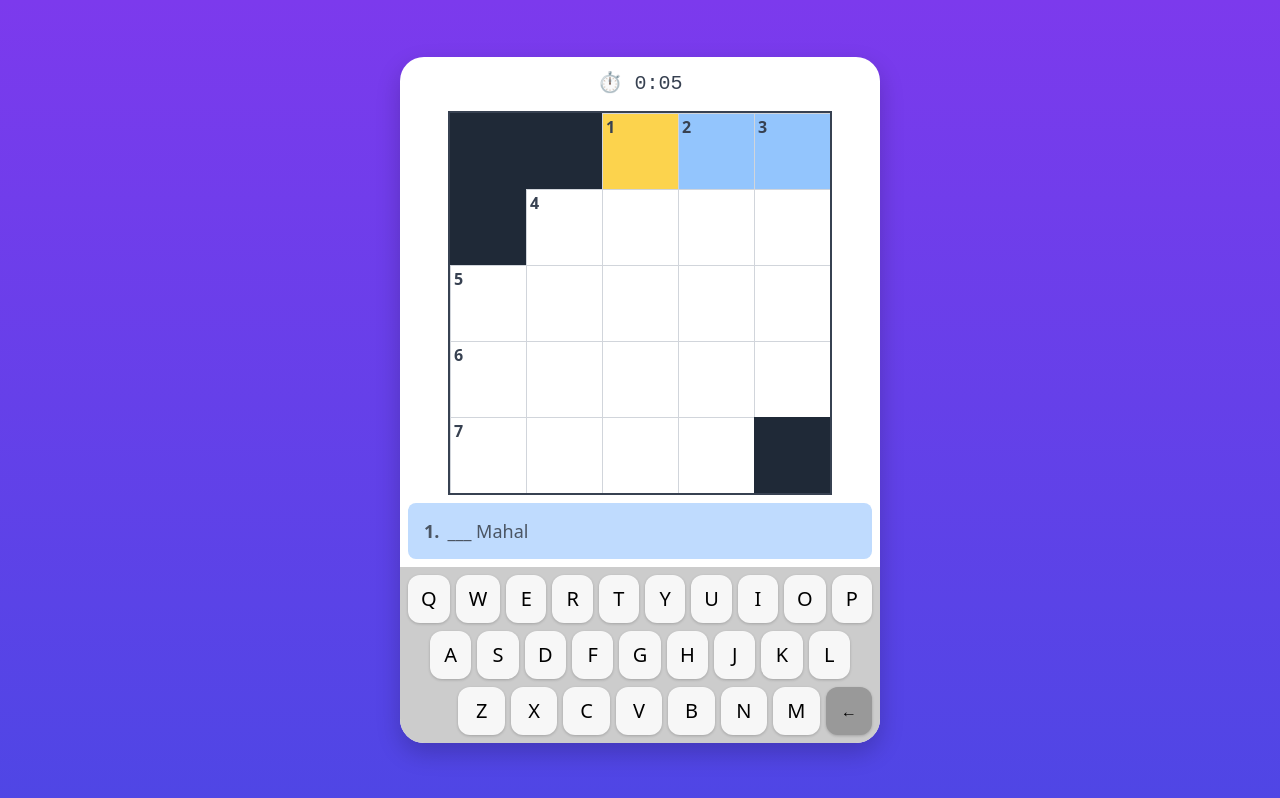
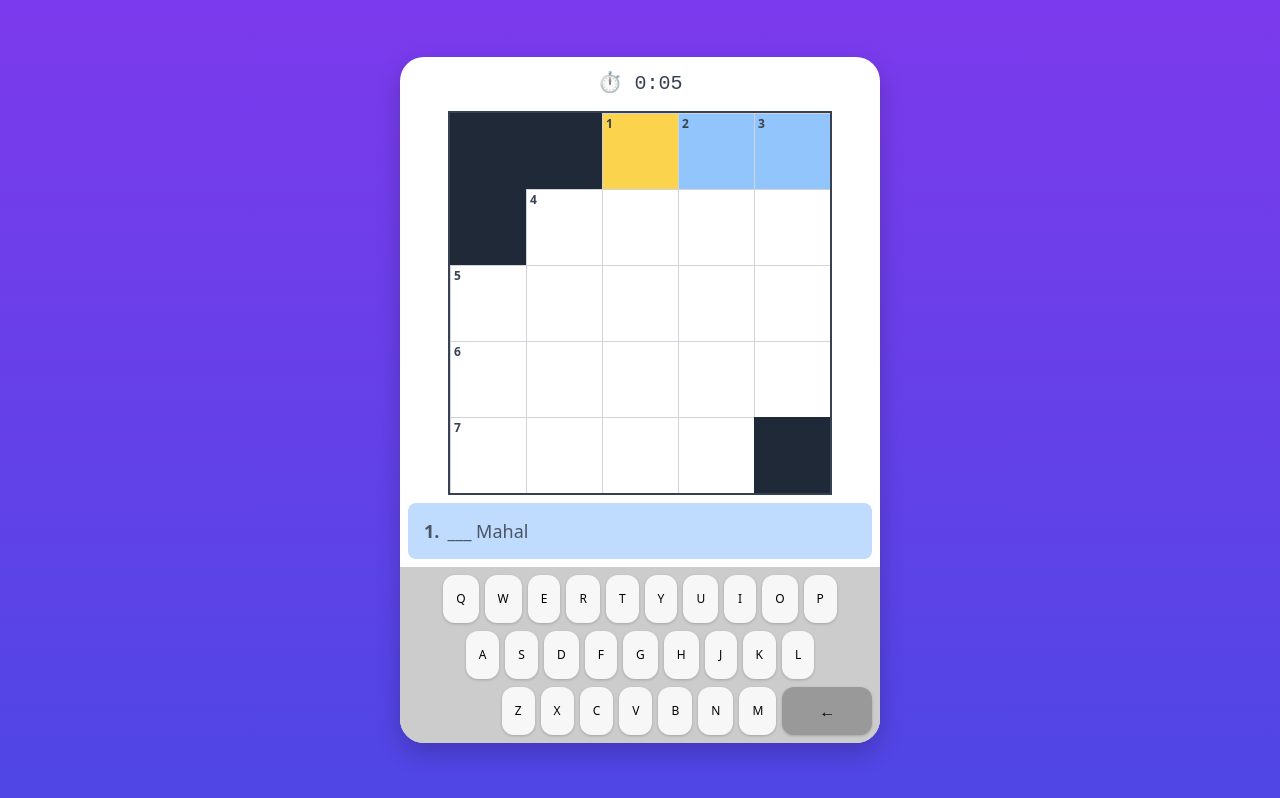
Before and after one commit to kgbergman/mini-crossword, a React (Vite) app: page / in a window 1280 px wide. Built offline with nearby package versions, Linux system fonts and the light colour scheme.

Commit message:
fixing keyboard

```diff
--- a/src/Cell.tsx
+++ b/src/Cell.tsx
@@ -44,14 +44,15 @@ const Cell: React.FC<CellProps> = ({
     const cellContainerStyle: React.CSSProperties = {
         position: 'relative',
         display: 'flex',
-        flex: 1
+        flex: 1,
+        aspectRatio: 1
     };
 
     const clueNumberStyle: React.CSSProperties = {
         position: 'absolute',
         top: '0.125rem',
         left: '0.25rem',
-        fontSize: '1rem',
+        fontSize: '0.75rem',
         fontWeight: 'bold',
         color: '#374151', // gray-700
         zIndex: 10
@@ -61,7 +62,7 @@ const Cell: React.FC<CellProps> = ({
         width: '100%',
         height: '100%',
         textAlign: 'center',
-        fontSize: '2.5rem',
+        fontSize: '2rem',
         fontWeight: 600,
         color: '#1f2937',
         borderTop: '1px solid #d1d5db',
@@ -69,6 +70,9 @@ const Cell: React.FC<CellProps> = ({
         outline: 'none',
         backgroundColor,
         transition: 'background-color 0.1s',
+        display: 'flex',
+        justifyContent: 'center',
+        alignItems: 'center',
         ...solvedStyle
     };
 
@@ -77,15 +81,14 @@ const Cell: React.FC<CellProps> = ({
             {clueNumber > 0 && (
                 <span style={clueNumberStyle}>{clueNumber}</span>
             )}
-            <input
+            <div
                 ref={inputRef}
-                maxLength={1}
                 tabIndex={-1}
-                value={cellValue}
                 onClick={() => handleClick(r, c)}
                 style={inputStyle}
-                disabled={isSolved}
-            />
+            >
+                {cellValue[0]}
+            </div>
         </div>
     );
 };
--- a/src/OnScreenKeyboard.tsx
+++ b/src/OnScreenKeyboard.tsx
@@ -29,15 +29,16 @@ const OnScreenKeyboard: React.FC<OnScreenKeyboardProps> = ({ keyPressed }) => {
     };
 
     const buttonStyle: React.CSSProperties = {
-        flex: "1",
+        flex: "0 1 auto", // shrink if needed, don't force fill
         padding: "0.5rem 0.75rem",
         backgroundColor: "#f7f7f7",
         borderRadius: "0.75rem",
         height: '6vh',
         boxShadow: "0 1px 3px rgba(0,0,0,0.2)",
-        fontSize: "1.25rem",
+        fontSize: "0.75rem",
         cursor: "pointer",
-        color: 'black'
+        color: 'black',
+        minWidth: "2rem"
     };
 
     const backspaceSpacingStyle: React.CSSProperties = {
@@ -76,7 +77,7 @@ const OnScreenKeyboard: React.FC<OnScreenKeyboardProps> = ({ keyPressed }) => {
                 ))}
             </div>
             <div key={1} style={rowStyle}>
-                <div style={spacingStyle}/>
+                <div style={spacingStyle} />
                 {"ASDFGHJKL".split("").map((key) => (
                     <button
                         key={key}
@@ -86,7 +87,7 @@ const OnScreenKeyboard: React.FC<OnScreenKeyboardProps> = ({ keyPressed }) => {
                         {key}
                     </button>
                 ))}
-                <div style={spacingStyle}/>
+                <div style={spacingStyle} />
             </div>
             <div key={2} style={rowStyle}>
                 <div
```
